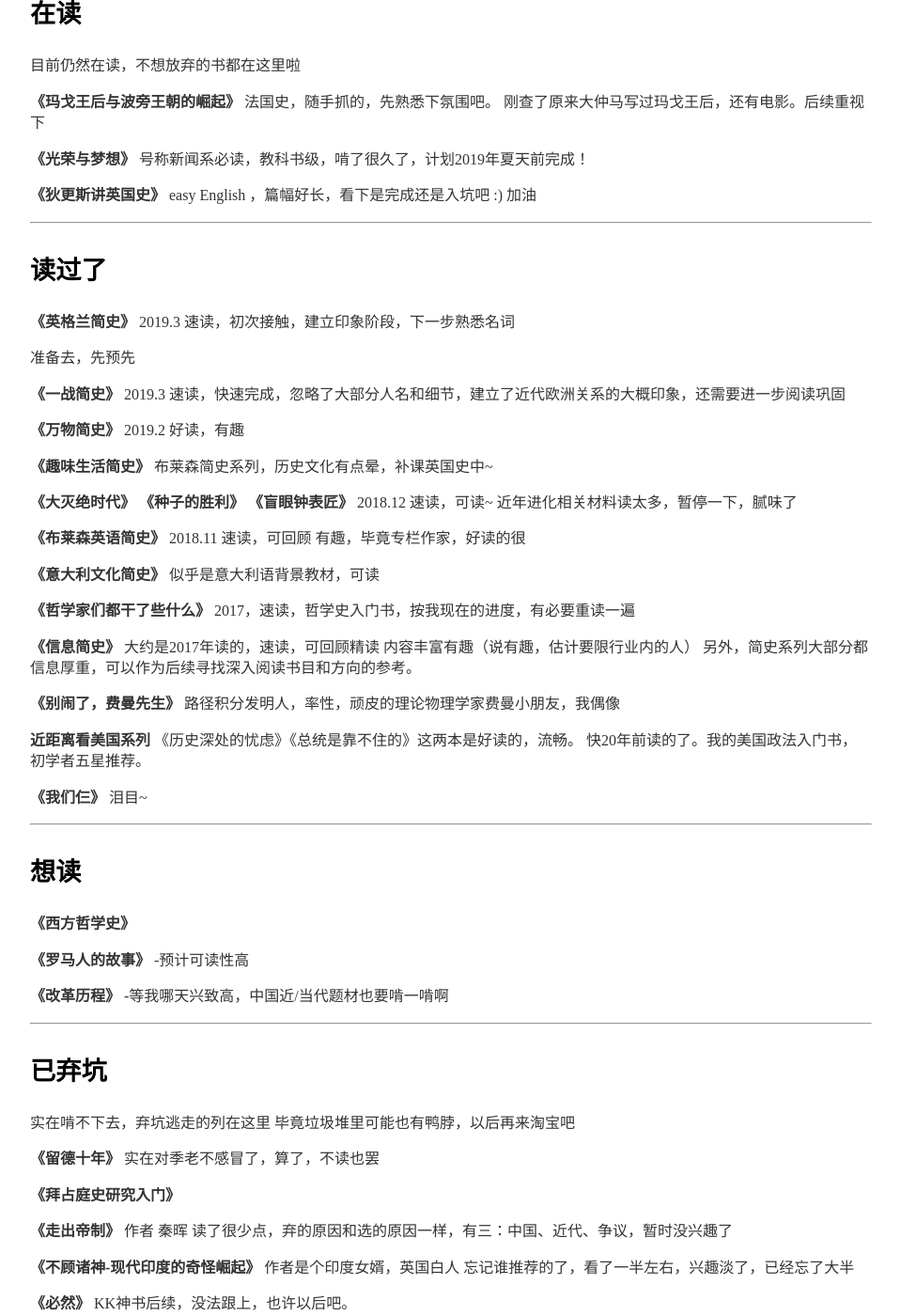
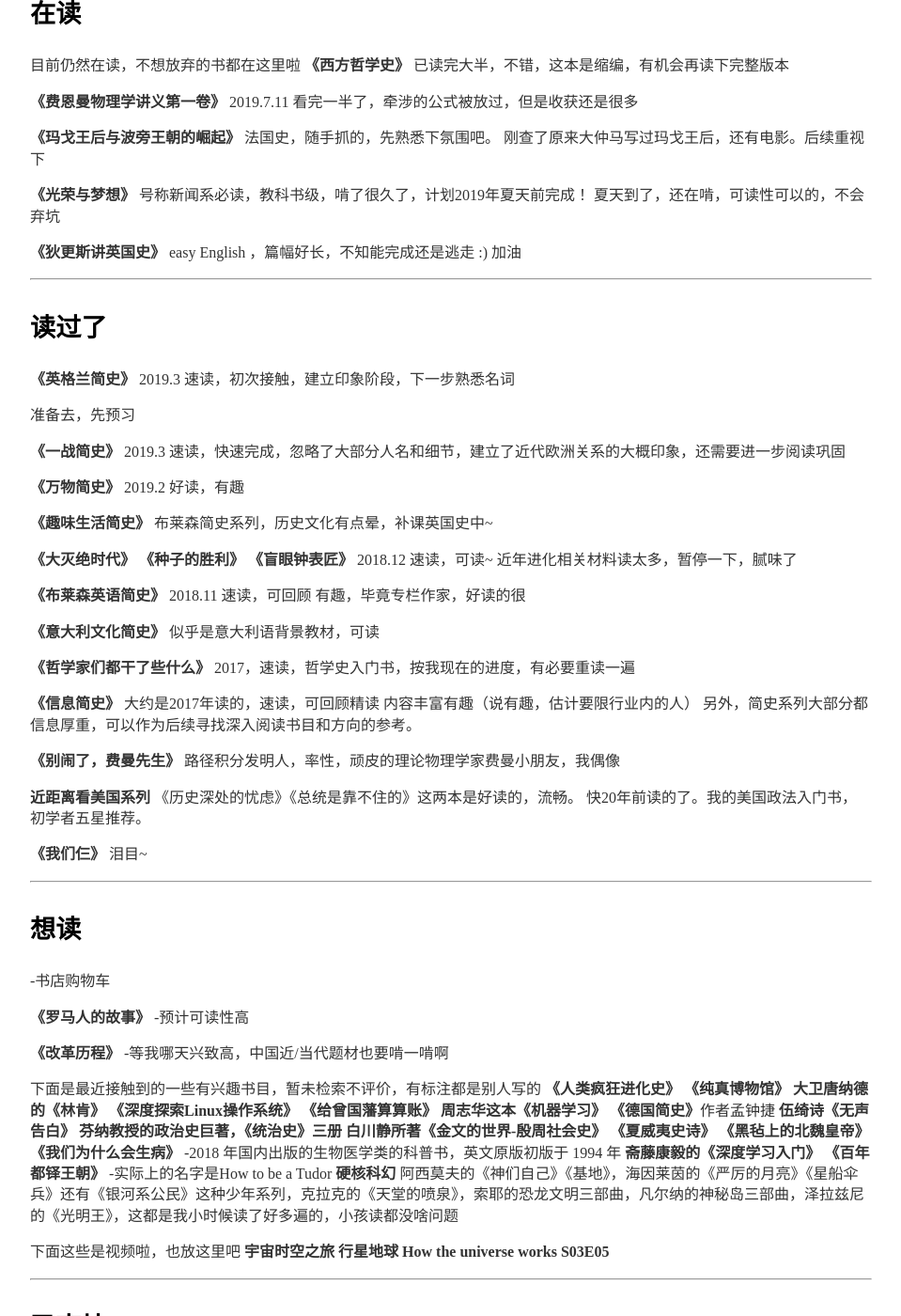
Before and after one commit to panhwa/panhwa.github.io, a Jekyll site: the page built from _posts/2019-03-15-My-read-list.md, in a window 1280 px wide and 1400 px high, scrolled down 276 px. Shown: the whole window at 94% size, without its empty margins (160-1119 px from the left). Built offline with Jekyll 4.4.1, drawn with Linux system fonts in a browser that asks for light colours; some of the changed text lies outside the part shown.

Commit message:
2019-7-11 更新，新增购书单

```diff
--- a/_posts/2019-03-15-My-read-list.md
+++ b/_posts/2019-03-15-My-read-list.md
@@ -3,13 +3,19 @@ layout: post
 title: "My read list"
 date: 2019-03-15
 ---
-阅读/已读列表
-供自己回顾、参考。
+update: 2019-07-11
+阅读/已读列表/购书单
+供自己回顾、参考。会不断更新。
 偶然拐进这个小花园朋友也可以留言
 
 ***
 ### 在读
 目前仍然在读，不想放弃的书都在这里啦
+**《西方哲学史》**
+已读完大半，不错，这本是缩编，有机会再读下完整版本
+
+**《费恩曼物理学讲义第一卷》**
+2019.7.11 看完一半了，牵涉的公式被放过，但是收获还是很多
 
 **《玛戈王后与波旁王朝的崛起》**
 法国史，随手抓的，先熟悉下氛围吧。
@@ -17,9 +23,10 @@ date: 2019-03-15
 
 **《光荣与梦想》**
 号称新闻系必读，教科书级，啃了很久了，计划2019年夏天前完成！
+夏天到了，还在啃，可读性可以的，不会弃坑
 
 **《狄更斯讲英国史》**
-easy English ，篇幅好长，看下是完成还是入坑吧 :)
+easy English ，篇幅好长，不知能完成还是逃走 :)
 加油
 
 ***
@@ -27,7 +34,7 @@ easy English ，篇幅好长，看下是完成还是入坑吧 :)
 **《英格兰简史》**
 2019.3 速读，初次接触，建立印象阶段，下一步熟悉名词
 
-准备去，先预先
+准备去，先预习
 
 **《一战简史》**
 2019.3 速读，快速完成，忽略了大部分人名和细节，建立了近代欧洲关系的大概印象，还需要进一步阅读巩固
@@ -72,13 +79,40 @@ easy English ，篇幅好长，看下是完成还是入坑吧 :)
 
 ***
 ### 想读
-**《西方哲学史》**
+-书店购物车
 
 **《罗马人的故事》**
 -预计可读性高
 
 **《改革历程》**
 -等我哪天兴致高，中国近/当代题材也要啃一啃啊
+
+下面是最近接触到的一些有兴趣书目，暂未检索不评价，有标注都是别人写的
+**《人类疯狂进化史》**
+**《纯真博物馆》**
+**大卫唐纳德的《林肯》**
+**《深度探索Linux操作系统》**
+**《给曾国藩算算账》**
+**周志华这本《机器学习》**
+**《德国简史》**作者孟钟捷
+**伍绮诗《无声告白》**
+**芬纳教授的政治史巨著，《统治史》三册**
+**白川静所著《金文的世界-殷周社会史》**
+**《夏威夷史诗》**
+**《黑毡上的北魏皇帝》**
+**《我们为什么会生病》**
+-2018 年国内出版的生物医学类的科普书，英文原版初版于 1994 年
+**斋藤康毅的《深度学习入门》**
+**《百年都铎王朝》**
+-实际上的名字是How to be a Tudor
+**硬核科幻**
+阿西莫夫的《神们自己》《基地》，海因莱茵的《严厉的月亮》《星船伞兵》还有《银河系公民》这种少年系列，克拉克的《天堂的喷泉》，索耶的恐龙文明三部曲，凡尔纳的神秘岛三部曲，泽拉兹尼的《光明王》，这都是我小时候读了好多遍的，小孩读都没啥问题
+
+下面这些是视频啦，也放这里吧
+**宇宙时空之旅**
+**行星地球**
+**How the universe works S03E05**
+
 
 ***
 ### 已弃坑
```
